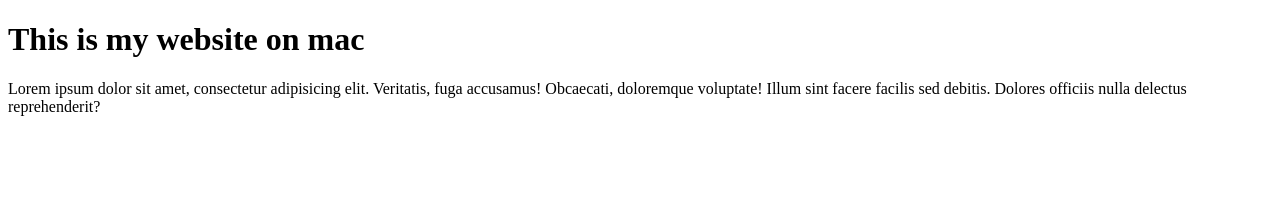
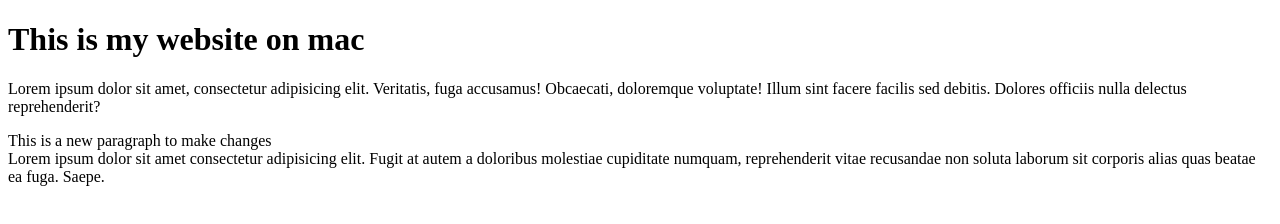
Before and after one commit to Israellongji/firstsitewindows, a plain HTML site: page index.html in a window 1280 px wide. Drawn offline with Linux system fonts and the light colour scheme.

Commit message:
made modifications

```diff
--- a/index.html
+++ b/index.html
@@ -8,6 +8,9 @@
     <h1>This is my website on mac</h1>
 
     <p>Lorem ipsum dolor sit amet, consectetur adipisicing elit. Veritatis, fuga accusamus! Obcaecati, doloremque voluptate! Illum sint facere facilis sed debitis. Dolores officiis nulla delectus reprehenderit?</p>
+    <p>This is a new paragraph to make changes <br>
+        Lorem ipsum dolor sit amet consectetur adipisicing elit. Fugit at autem a doloribus molestiae cupiditate numquam, reprehenderit vitae recusandae non soluta laborum sit corporis alias quas beatae ea fuga. Saepe.
+    </p>
 
 </body>
 </html>
```
